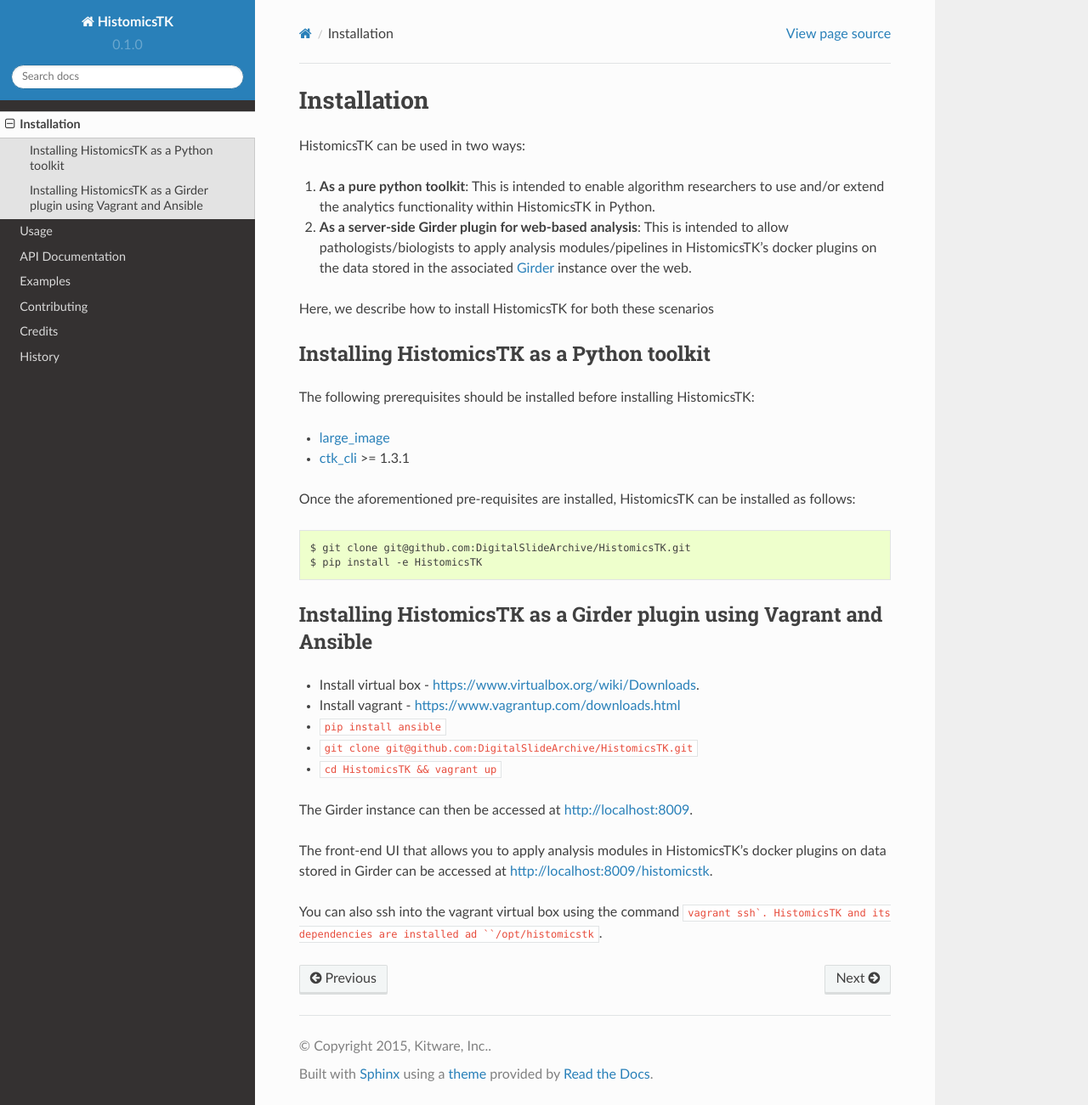
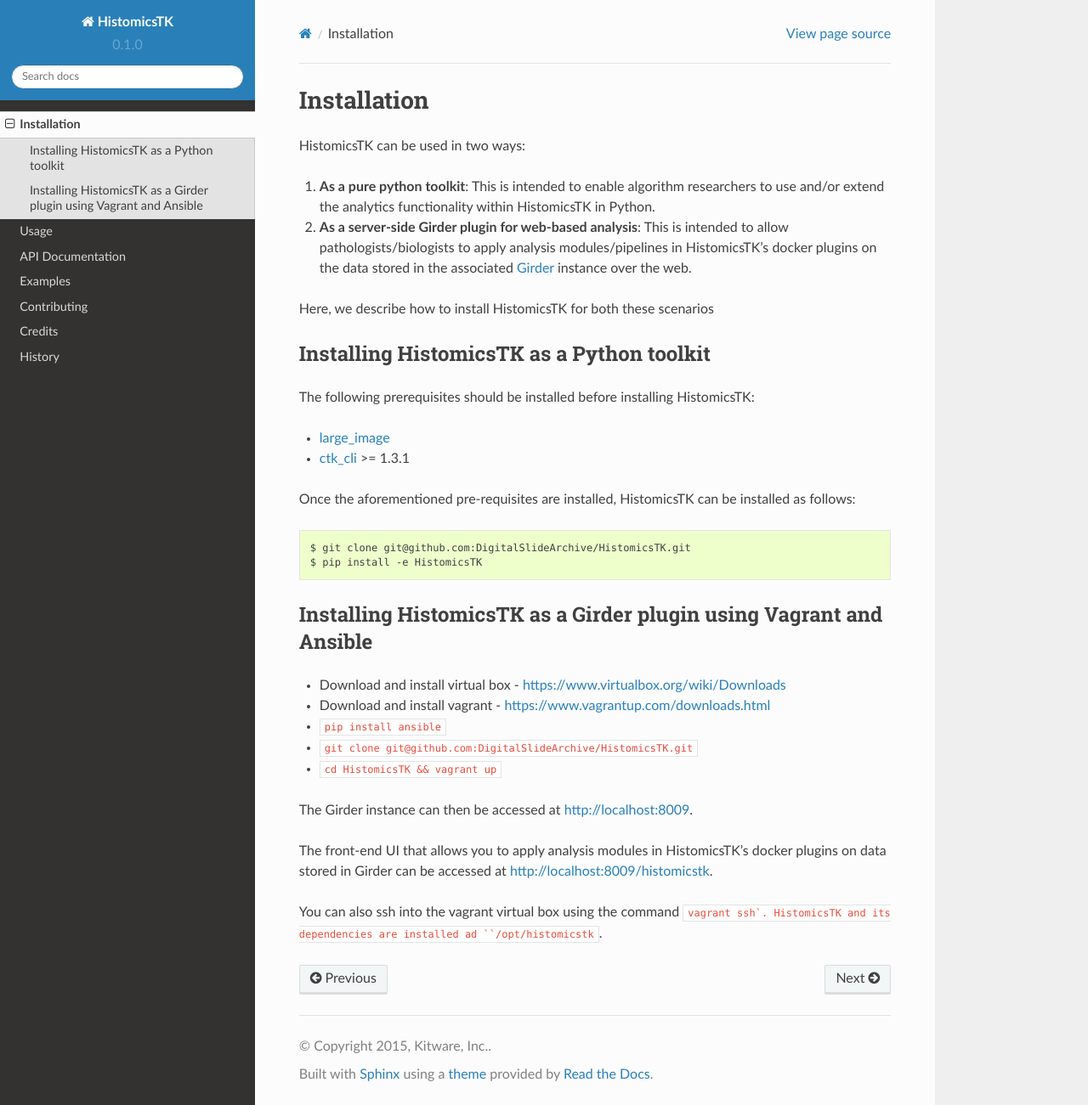
Before and after one commit to DigitalSlideArchive/HistomicsTK, a Sphinx documentation site: the page built from docs/installation.rst, in a window 1280 px wide and 1301 px high. Shown: the whole window at 85% size. Built offline with Sphinx 7.4.7 and the Read the Docs theme 2.0.0, drawn with Linux system fonts in a browser that asks for light colours; pages that are not in the unit, such as notebooks, are missing from menus.

Commit message:
update installation.rst

```diff
--- a/docs/installation.rst
+++ b/docs/installation.rst
@@ -34,8 +34,8 @@
 Installing HistomicsTK as a Girder plugin using Vagrant and Ansible
 -------------------------------------------------------------------
 
-- Install virtual box - https://www.virtualbox.org/wiki/Downloads.
-- Install vagrant - https://www.vagrantup.com/downloads.html
+- Download and install virtual box - https://www.virtualbox.org/wiki/Downloads
+- Download and install vagrant - https://www.vagrantup.com/downloads.html
 - ``pip install ansible``
 - ``git clone git@github.com:DigitalSlideArchive/HistomicsTK.git``
 - ``cd HistomicsTK && vagrant up``
```
